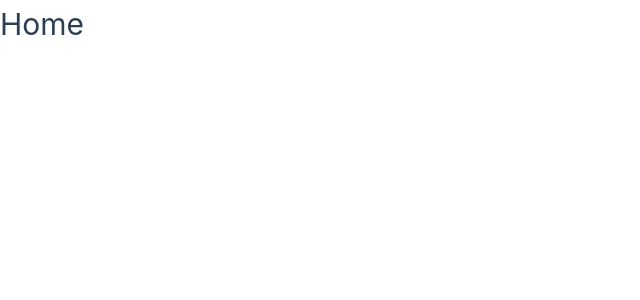
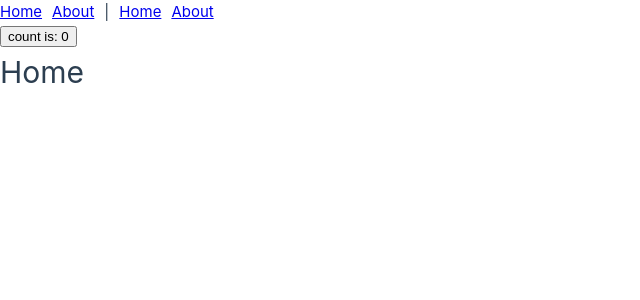
Before and after one commit to Suyono-Sukorame/learn-vue-router, a Vue app: page / in a window 1280 px wide. Shown: the top 300 px of the page, without its empty margins (0-640 px from the left). Built offline with nearby package versions, Linux system fonts and the light colour scheme.

Commit message:
menggunakan routerlink untuk berpindah halaman

```diff
--- a/src/App.vue
+++ b/src/App.vue
@@ -1,8 +1,14 @@
 <script setup>
+import { ref } from "vue";
 import { RouterView } from "vue-router";
+import Nav from "./components/Nav.vue";
+
+const count = ref(0);
 </script>
 
 <template>
+  <Nav />
+  <button @click="count++">count is: {{ count }}</button>
   <main>
     <RouterView />
   </main>
--- /dev/null
+++ b/src/components/Nav.vue
@@ -0,0 +1,20 @@
+<script setup>
+import { RouterLink } from "vue-router";
+</script>
+
+<template>
+  <div>
+    <a href="/">Home</a>
+    <a href="/about">About</a>
+    |
+    <RouterLink to="/">Home</RouterLink>
+    <RouterLink to="/about">About</RouterLink>
+  </div>
+</template>
+
+<style scoped>
+div {
+  display: flex;
+  gap: 10px;
+}
+</style>
```
